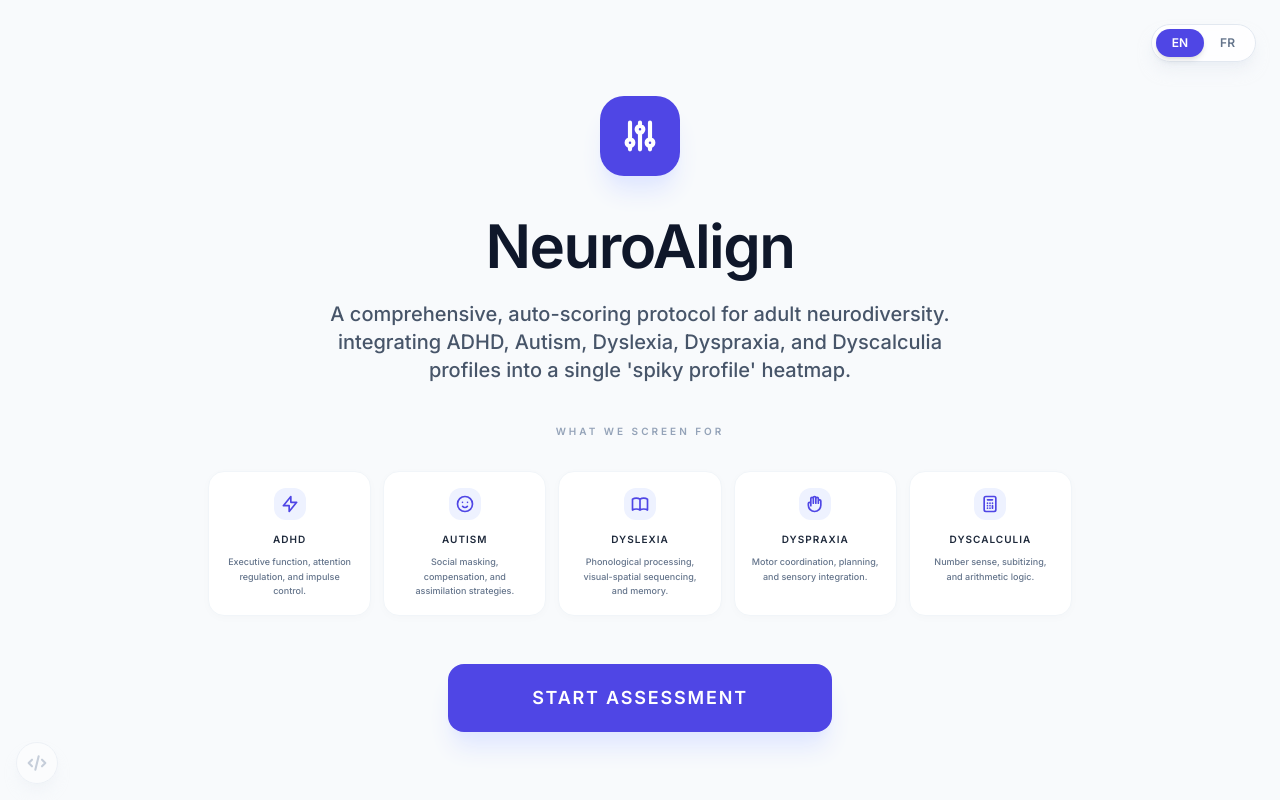
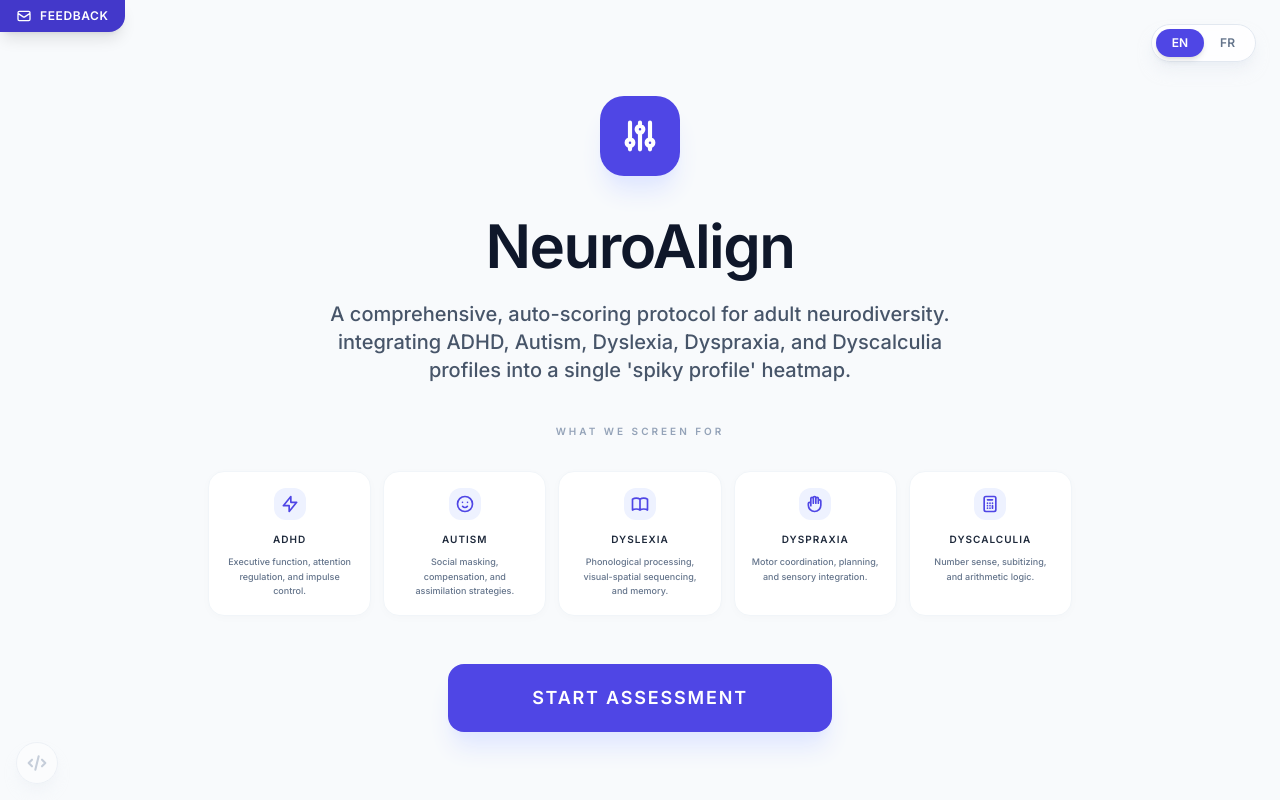
Before and after one commit to KashYope/NeuroAlign, a React (Vite) app: page / in a window 1280 px wide. Shown: the top 800 px of the page. Built offline with nearby package versions, Linux system fonts and the light colour scheme.

Commit message:
Beta Banner

```diff
--- a/App.tsx
+++ b/App.tsx
@@ -144,6 +144,32 @@ const MethodologySection: React.FC<{ t: any; onShowMethods: () => void }> = ({ t
     </div>
   </section >
 );
+const FeedbackBanner: React.FC<{ locale: Locale }> = ({ locale }) => {
+  const handleFeedbackClick = () => {
+    const user = 'cestmoikash+neuroalign';
+    const domain = 'gmail.com';
+    const subject = encodeURIComponent('NeuroAlign Beta Feedback');
+    window.location.href = `mailto:${user}@${domain}?subject=${subject}`;
+  };
+
+  return (
+    <div className="fixed top-0 left-0 z-[101]">
+      <button
+        onClick={handleFeedbackClick}
+        className="bg-indigo-600 text-white px-4 py-2 rounded-br-2xl shadow-lg hover:bg-indigo-700 transition-all flex items-center gap-2 group"
+        aria-label={locale === 'fr' ? 'Envoyer des commentaires' : 'Send feedback'}
+      >
+        <svg className="w-4 h-4" fill="none" stroke="currentColor" viewBox="0 0 24 24">
+          <path strokeLinecap="round" strokeLinejoin="round" strokeWidth="2" d="M3 8l7.89 5.26a2 2 0 002.22 0L21 8M5 19h14a2 2 0 002-2V7a2 2 0 00-2-2H5a2 2 0 00-2 2v10a2 2 0 002 2z" />
+        </svg>
+        <span className="text-[10px] sm:text-xs font-black uppercase tracking-wider">
+          {locale === 'fr' ? 'Retour' : 'Feedback'}
+        </span>
+      </button>
+    </div>
+  );
+};
+
 const LanguageSwitcher: React.FC<{ locale: Locale, setLocale: (l: Locale) => void }> = ({ locale, setLocale }) => (
   <nav aria-label="Language selection" className="fixed top-4 sm:top-6 right-4 sm:right-6 flex bg-white/80 backdrop-blur-md rounded-full p-1 border border-slate-200 z-[101] shadow-lg shadow-slate-200/50 scale-90 sm:scale-100 origin-right">
     <button onClick={() => setLocale('en')} className={`px-3 sm:px-4 py-1.5 rounded-full text-[10px] sm:text-xs font-black transition-all outline-none focus-visible:ring-2 focus-visible:ring-indigo-500 ${locale === 'en' ? 'bg-indigo-600 text-white shadow-md' : 'text-slate-500 hover:text-slate-800'}`}>EN</button>
@@ -304,6 +330,7 @@ const App: React.FC = () => {
 
   return (
     <div className="min-h-screen bg-slate-50 flex flex-col antialiased overflow-x-hidden">
+      <FeedbackBanner locale={locale} />
       <LanguageSwitcher locale={locale} setLocale={setLocale} />
       <DebugToggle isDebug={isDebug} setIsDebug={setIsDebug} />
       <DebugOverlay isDebug={isDebug} liveReport={liveReport} generateRandom={generateRandom} forceFinish={forceReport} close={() => setIsDebug(false)} t={t} />
```
